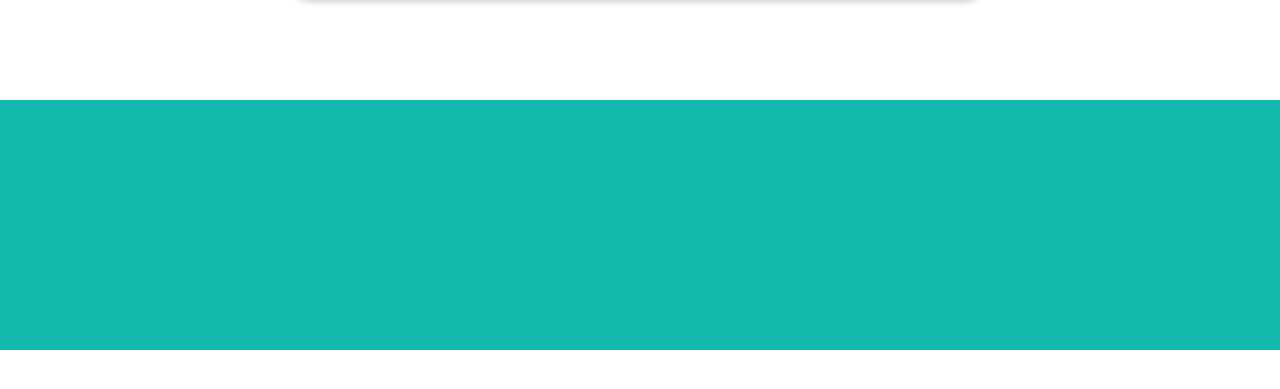
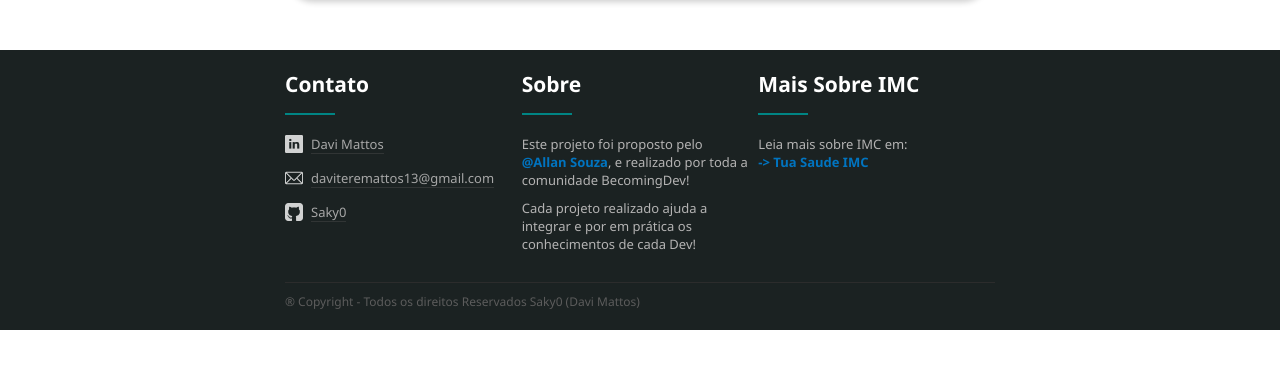
Before and after one commit to Saky0/BecomingDev_02, a Spring app: template bmi_calculator/src/main/resources/templates/tableHistoryPage/index.html in a window 1280 px wide. Shown: the part 339-728 px from the top of the page. Run offline with Thymeleaf, Linux system fonts and the light colour scheme; the template is opened without the code that fills it, so the values that code supplies are empty.

Commit message:
footer update

```diff
--- a/bmi_calculator/src/main/resources/static/tableHistoryPage/css/style.css
+++ b/bmi_calculator/src/main/resources/static/tableHistoryPage/css/style.css
@@ -76,14 +76,97 @@ section {
     flex-wrap: wrap;
 }
 
+
 footer {
-    margin-top: 100px;
-    height: 250px;
+    margin-top: 50px;
+    height: 280px;
     width: 100%;
-    background-color: #11baac;
-
+    background-color: #1b2222;
+    display: flex;
+    justify-content: center;
 }
 
+.Flexcolumn {
+    flex-direction: column;
+    align-items: unset !important;
+}
+
+.footerArea {
+    display: flex;
+}
+
+.footerAreaItem {
+    flex: 1;
+}
+
+.footerCopy {
+    height: 4em;
+    color: #5c5c5c;
+    font-size: 12px;
+    padding-top: 10px;
+    padding-bottom: 8px;
+    border-top: 1px solid #2c2c2c;
+    margin-top: 20px;
+}
+
+.widgetTitleText {
+    color: #fff;
+    font-size: 21px;
+    font-weight: bold;
+    margin: 20px 0 10px 0;
+}
+.widgetBody {
+    display: flex;
+    flex-direction: column;
+    margin-right: 10px
+}
+.widgetTitleBar {
+    width: 50px;
+    height: 2px;
+    background-color: #008584;
+    margin-top: 5px;
+    margin-bottom: 20px;
+}
+
+.widget {
+    display: flex;
+    flex-direction: column;
+}
+.contactText,
+.aboutText {
+    font-size: 13px;
+    display: flex;
+    flex-direction: column;
+}
+.aboutText {
+    color: #b4b3b3;
+}
+.mentionLink {
+    color: #0174c0;
+    text-decoration: none;
+    font-weight: 600;
+}
+.discriptionText {
+    margin-bottom: 10px;
+}
+.contactBox {
+    display: flex;
+}
+.underBorder {
+    border-bottom: 1px solid rgba(73, 73, 73, 0.5);
+}
+.contactLink {
+    text-decoration: none;
+    color: #a7a7a7;
+    margin-bottom: 15px;
+}
+.contactIcon {
+    width: 18px;
+    height: 18px;
+    margin-right: 8px;
+    opacity: 80%;
+}
+/*  */
 h1 {
     color: #13C8B5;
     font-size: 36px;
--- a/bmi_calculator/src/main/resources/templates/tableHistoryPage/index.html
+++ b/bmi_calculator/src/main/resources/templates/tableHistoryPage/index.html
@@ -60,7 +60,77 @@
     </section>
 
     <footer>
-
+        <div class="container Flexcolumn">
+            <div class="footerArea">
+                <div class="footerAreaItem">
+                    <div class="widget">
+                        <div class="widgetTitle">
+                            <div class="widgetTitleText">Contato</div>
+                        </div>
+                        <div class="widgetTitleBar"></div>
+                        <div class="widgetBody">
+                            <a target="_blank" href="https://www.linkedin.com/in/davi-mattos-622a98235/" class="contactLink">
+                                <div class="contactBox">
+                                    <img class="contactIcon" th:src="@{homePage/images/linkedin.png}" src="../../static/homePage/images/linkedin.png"/>
+                                    <div class="contactText underBorder">Davi Mattos</div>
+                                </div>
+                            </a>
+                            <a target="_blank" href="mailto:daviteremattos13@gmail.com" class="contactLink">
+                                <div class="contactBox">
+                                    <img class="contactIcon" th:src="@{homePage/images/email.png}" src="../../static/homePage/images/email.png"/>
+                                    <div class="contactText underBorder">daviteremattos13@gmail.com</div>
+                                </div>
+                            </a>
+                            <a target="_blank" href="https://github.com/Saky0" class="contactLink">
+                                <div class="contactBox">
+                                    <img class="contactIcon" th:src="@{homePage/images/github-sign.png}" src="../../static/homePage/images/github-sign.png"/>
+                                    <div class="contactText underBorder">Saky0</div>
+                                </div>
+                            </a>
+                        </div>
+                    </div>
+                </div>
+                <div class="footerAreaItem">
+                    <div class="widget">
+                        <div class="widgetTitle">
+                            <div class="widgetTitleText">Sobre</div>
+                        </div>
+                        <div class="widgetTitleBar"></div>
+                        <div class="widgetBody">
+                            <div class="aboutText">
+                                <div class="discriptionText">
+                                    Este projeto foi proposto pelo
+                                    <a class="mentionLink" href="https://www.linkedin.com/in/allan-souza-7723871a2/">@Allan Souza</a>,
+                                    e realizado por toda a comunidade BecomingDev!
+                                </div>
+                                <div class="complementarsInfo">
+                                    Cada projeto realizado ajuda a integrar e por em prática os conhecimentos de cada Dev!
+                                </div>
+                            </div>
+                        </div>
+                    </div>
+                </div>
+                <div class="footerAreaItem">
+                    <div class="widget">
+                        <div class="widgetTitle">
+                            <div class="widgetTitleText">Mais Sobre IMC</div>
+                        </div>
+                        <div class="widgetTitleBar"></div>
+                        <div class="widgetBody">
+                            <div class="aboutText">
+                                <div class="discriptionText">
+                                    Leia mais sobre IMC em: <br/>
+                                    <a class="mentionLink" href="https://www.tuasaude.com/imc/">-> Tua Saude IMC</a>
+                                </div>
+                            </div>
+                        </div>
+                    </div>
+                </div>
+            </div>
+            <div class="footerCopy">
+                ® Copyright - Todos os direitos Reservados Saky0 (Davi Mattos)
+            </div>
+        </div>
     </footer>
 
     <script th:src="@{tableHistoryPage/js/script.js}" src="../../static/tableHistoryPage/js/script.js"></script>
```
